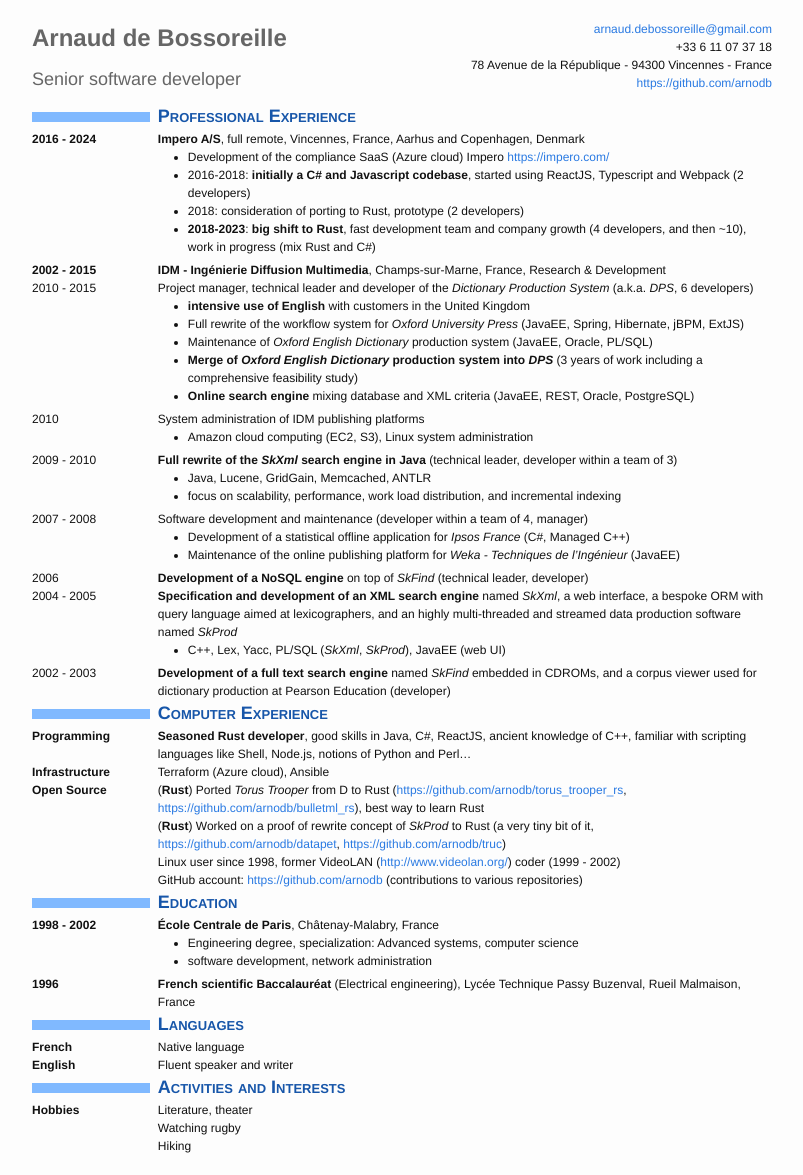
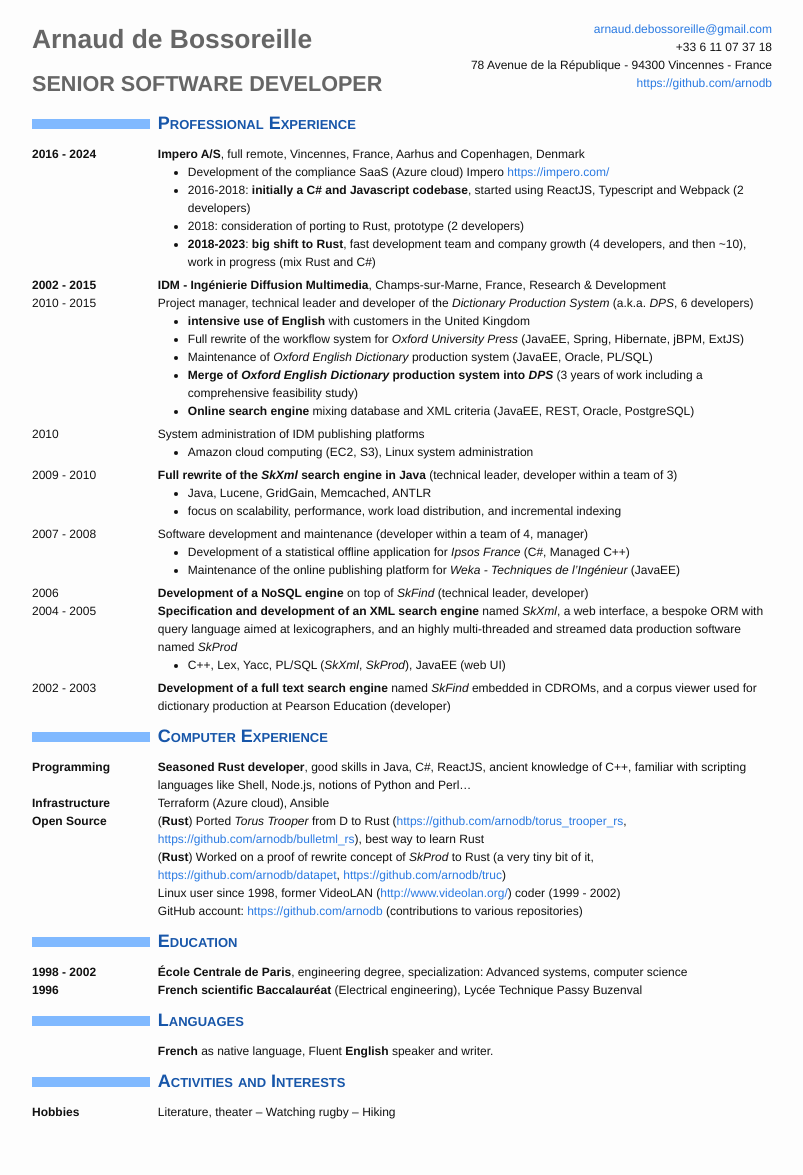
Before and after one commit to arnodb/arnodb.github.io, a Jekyll site: the page built from resume.md, in a window 1280 px wide. Shown: the whole page, without its empty margins (238-1041 px from the left). Built offline with Jekyll 4.4.1, drawn with Linux system fonts in a browser that asks for light colours; after the commit the page ends 1141 px from its top, so only the background shows below that.

Commit message:
Resume 2024

```diff
--- a/_sass/_resume.scss
+++ b/_sass/_resume.scss
@@ -14,21 +14,23 @@ strong {
 }
 
 h1 {
-    margin-bottom: 10px;
+    margin-bottom: 8px;
     color: #666666;
+    font-size: 2.2em;
     font-weight: bold;
 }
 
 .resume-subtitle {
     display: block;
     margin-bottom: 10px;
-    font-size: 1.5em;
-    font-weight: 300;
+    text-transform: uppercase;
+    font-size: 1.8em;
+    font-weight: 600;
     color: #666666;
 }
 
 h2 {
-    margin: 0;
+    margin: 8px 0;
     color: #1756a9;
     font-weight: bold;
     font-variant: small-caps;
--- a/resume.md
+++ b/resume.md
@@ -86,27 +86,19 @@ Education
 ---------
 
 **1998 - 2002**
-: **École Centrale de Paris**, Châtenay-Malabry, France
-
-    * Engineering degree, specialization: Advanced systems, computer science
-    * software development, network administration
+: **École Centrale de Paris**, engineering degree, specialization: Advanced systems, computer science
 
 **1996**
-:   **French scientific Baccalauréat** (Electrical engineering), Lycée Technique Passy Buzenval, Rueil Malmaison, France
+:   **French scientific Baccalauréat** (Electrical engineering), Lycée Technique Passy Buzenval
 
 Languages
 ---------
 
-**French**
-:   Native language
-
-**English**
-:   Fluent speaker and writer
+&nbsp;
+:   **French** as native language, Fluent **English** speaker and writer.
 
 Activities and Interests
 ------------------------
 
 **Hobbies**
-: Literature, theater
-: Watching rugby
-: Hiking
+: Literature, theater -- Watching rugby -- Hiking
```
